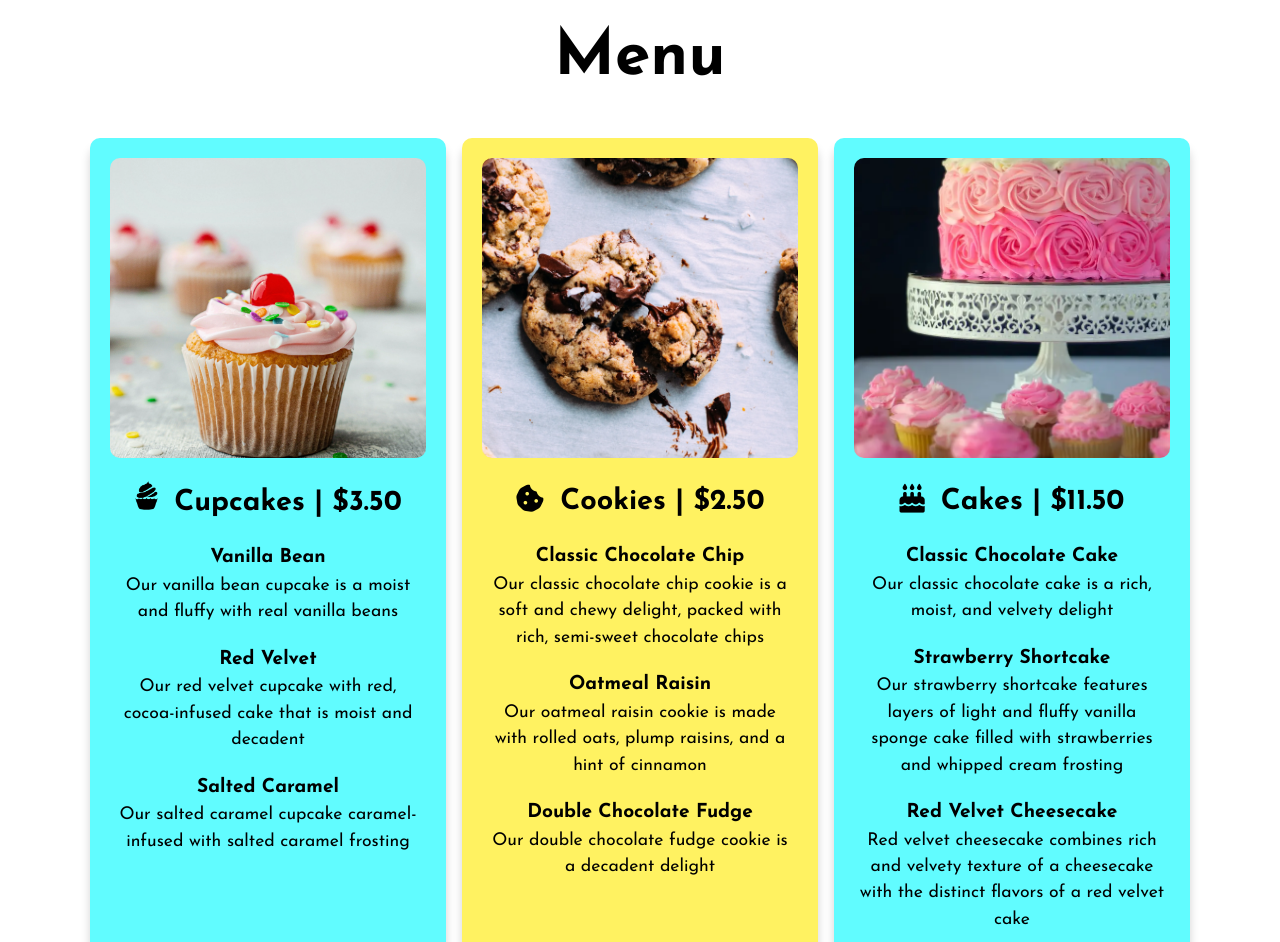
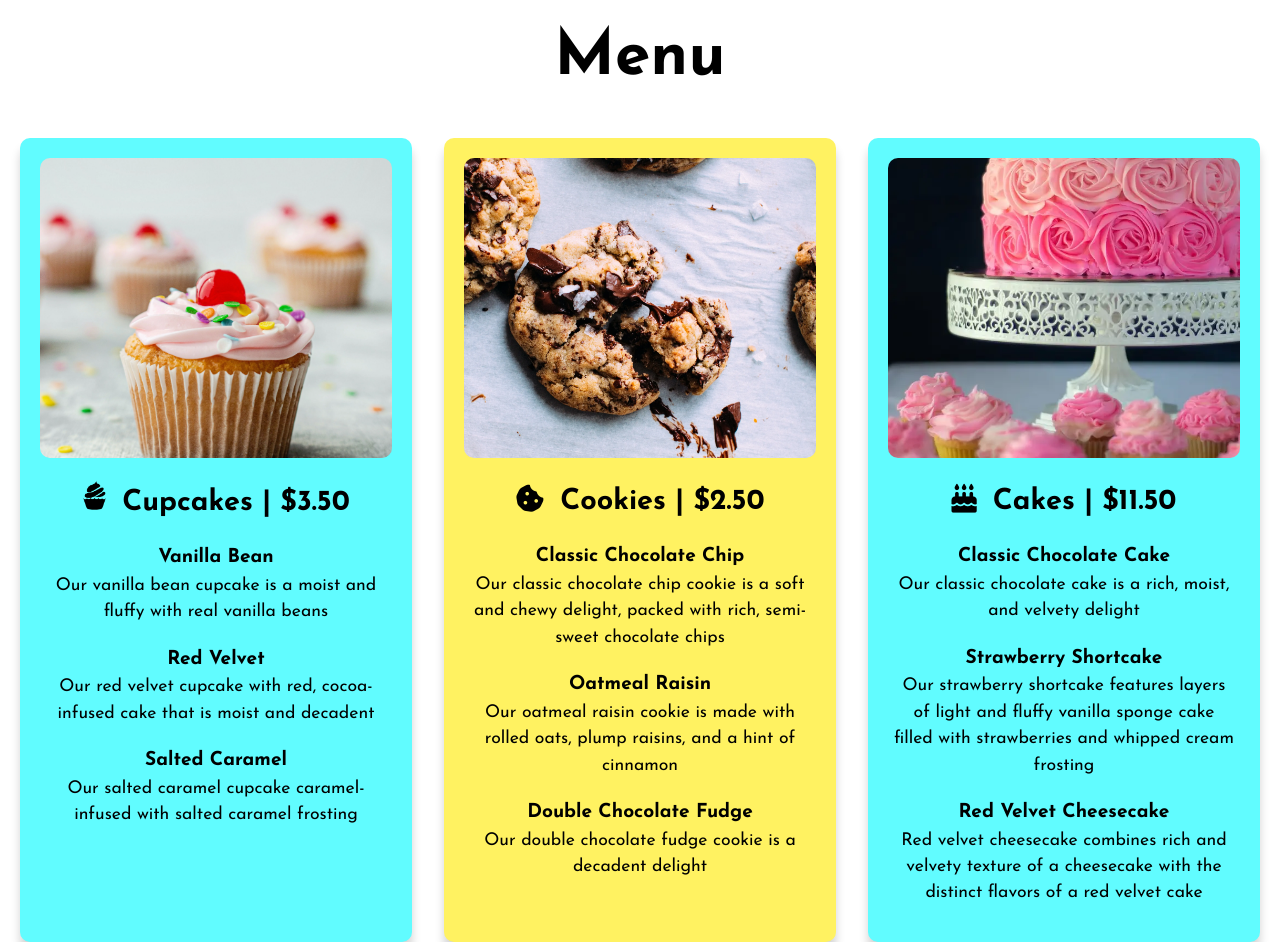
Before and after one commit to RenPen3/Sugar_Swirl, a plain HTML site: page index.html in a window 1280 px wide. Shown: the part 760-1702 px from the top of the page. Drawn offline with Linux system fonts and the light colour scheme; a web font is replaced by a local one.

Commit message:
I made the menu cards a little wider

```diff
--- a/css/main.css
+++ b/css/main.css
@@ -273,8 +273,8 @@ input[type='submit']:hover {
 .box1 {
     display: flex;
     justify-content: center;
-    gap: 1em;
-    max-width: 1100px;
+    gap: 2em;
+    max-width: 1244px;
     margin-inline: auto;
 }
 
```
